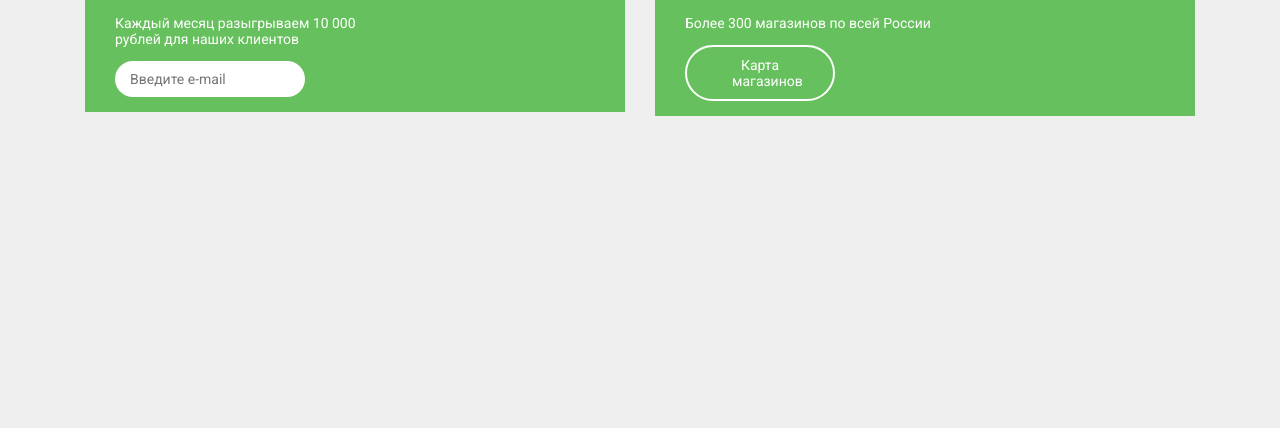
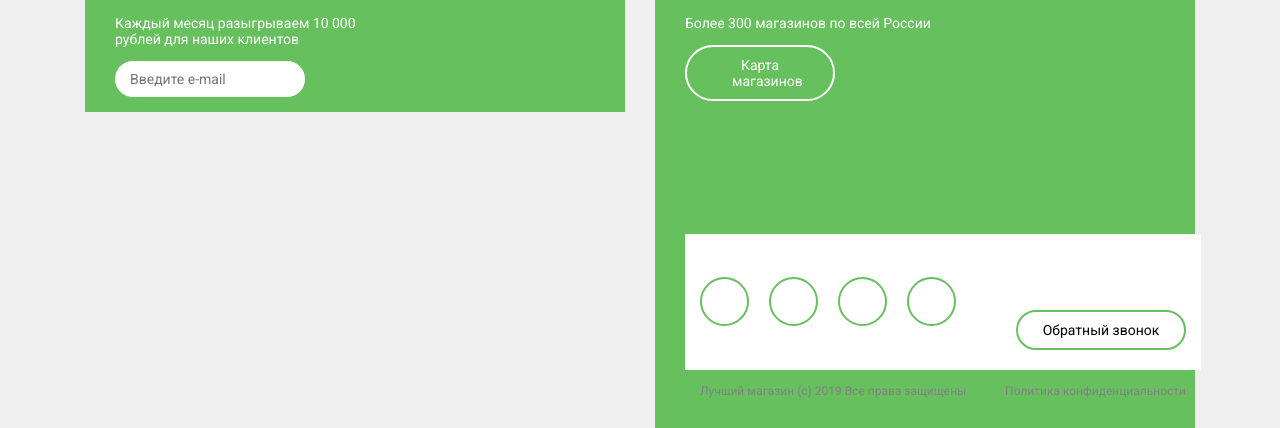
Before and after one commit to team-masters-ivgu/test-project, a plain HTML site: page index.html in a window 1280 px wide. Shown: the part 1182-1610 px from the top of the page. Before the commit the page ends 1298 px from the top, so only its background shows below. Drawn offline with nearby package versions, Linux system fonts and the light colour scheme.

Commit message:
Добавил Footer! Финал v.READY

```diff
--- a/index.html
+++ b/index.html
@@ -127,6 +127,37 @@
                                                         <h3>Заходите к нам</h3>
                                                         <p>Более 300 магазинов по всей России</p>
         <a class="btn" href="">Карта магазинов</a>
+        <footer>
+                <div class="bg-white">
+                        <div class="wrapper">
+                                <div class="footer-top">
+<div class="footer-top-item">
+        <ul class="social">
+                <li class="social-item"><a class="social-link social-youtube" href="" target="_blank"></a></li>
+                <li class="social-item"><a class="social-link social-vk" href="" target="_blank"></a></li>
+                <li class="social-item"><a class="social-link social-fb"href="" target="_blank"></a></li>
+                <li class="social-item"><a class="social-link social-insta"href="" target="_blank"></a></li>
+        </ul>
+</div>
+
+<div class="footer-info">
+        <span>198555, Невский пр. 140, офис 140</span>
+        <span>8 (812) 123-45-67</span>
+        <button type="button">Обратный звонок</button>
+</div>
+
+
+
+                                </div>
+                        </div>
+                </div>
+                <div class="wrapper">
+                <div class="footer-bottom">
+                        <p>Лучший магазин (с) 2019 Все права защищены</p>
+                        <a href="">Политика конфиденциальности</a>
+                </div>
+                </div>
+        </footer>
                                                 </div>
                                         </div>
                                 </div>
```
